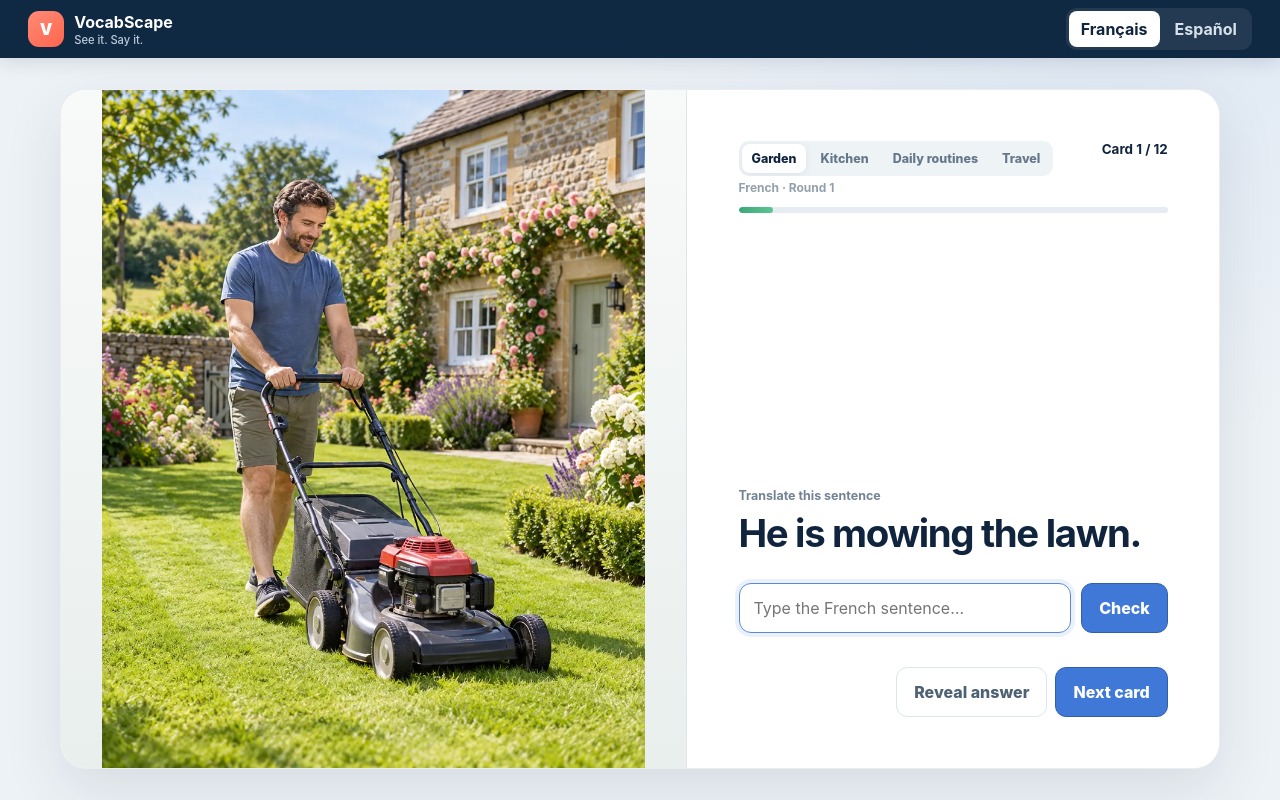
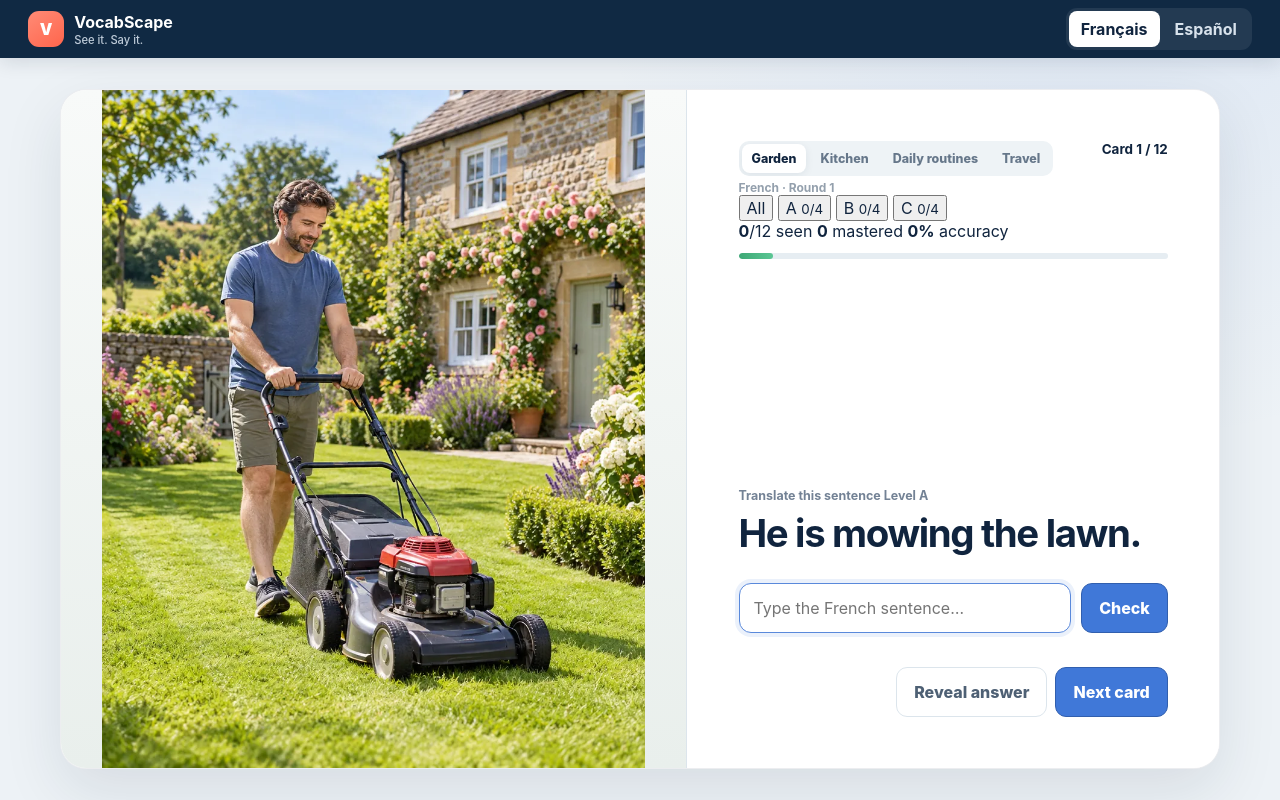
Before and after one commit to pelld/VocabScape, a Svelte app: page / in a window 1280 px wide. Built offline with nearby package versions, Linux system fonts and the light colour scheme.

Commit message:
Add progress tracking and A B C level filtering

```diff
--- a/src/App.svelte
+++ b/src/App.svelte
@@ -3,6 +3,7 @@
   import { SCENES } from "./data/scenes.js";
 
   type CardState = { correct: number; wrong: number };
+  type Level = "ALL" | "A" | "B" | "C";
 
   const languages: Record<string, any> = LANGUAGES;
   const actionDecks: any[] = SCENES.filter((scene: any) => scene.kind === "action");
@@ -20,6 +21,7 @@
 
   let deckIndex = 0;
   let currentDeck = actionDecks[deckIndex];
+  let selectedLevel: Level = "ALL";
   let currentIndex = 0;
   let queue: number[] = [];
   let position = 1;
@@ -30,12 +32,52 @@
   let answerInput: HTMLInputElement;
 
 
-  $: currentCard = currentDeck.objects[currentIndex];
+  $: filteredCards = cardsForLevel(currentDeck, selectedLevel);
+  $: currentCard = filteredCards[currentIndex] ?? filteredCards[0];
   $: currentTerm = currentCard.terms[language];
-  $: roundProgress = Math.round((position / currentDeck.objects.length) * 100);
+  $: roundProgress = Math.round((position / filteredCards.length) * 100);
+  $: deckStats = progressForCards(currentDeck.objects);
+  $: levelStats = {
+    A: progressForCards(cardsForLevel(currentDeck, "A")),
+    B: progressForCards(cardsForLevel(currentDeck, "B")),
+    C: progressForCards(cardsForLevel(currentDeck, "C"))
+  };
 
   const asset = (file: string) =>
     file.startsWith("http") ? file : `${import.meta.env.BASE_URL}${currentDeck.id}/${file}`;
+
+  function cardsForLevel(deck: any, level: Level) {
+    return level === "ALL" ? deck.objects : deck.objects.filter((card: any) => card.level === level);
+  }
+
+  function isMastered(card: any) {
+    const state = stateFor(card);
+    const attempts = state.correct + state.wrong;
+    return state.correct >= 2 && attempts > 0 && state.correct / attempts >= 0.67;
+  }
+
+  function progressForCards(cards: any[]) {
+    let seen = 0;
+    let mastered = 0;
+    let correct = 0;
+    let attempts = 0;
+
+    for (const card of cards) {
+      const state = stateFor(card);
+      const cardAttempts = state.correct + state.wrong;
+      if (cardAttempts > 0) seen += 1;
+      if (isMastered(card)) mastered += 1;
+      correct += state.correct;
+      attempts += cardAttempts;
+    }
+
+    return {
+      total: cards.length,
+      seen,
+      mastered,
+      accuracy: attempts ? Math.round((correct / attempts) * 100) : 0
+    };
+  }
 
   function normalise(value: string) {
     return value
@@ -82,7 +124,8 @@
   }
 
   function resetDeck() {
-    const order = shuffledIndices(currentDeck.objects.length);
+    const cards = cardsForLevel(currentDeck, selectedLevel);
+    const order = shuffledIndices(cards.length);
     currentIndex = order.shift() ?? 0;
     queue = order;
     position = 1;
@@ -95,8 +138,10 @@
   }
 
   function nextCard() {
+    const cards = cardsForLevel(currentDeck, selectedLevel);
+
     if (queue.length === 0) {
-      queue = shuffledIndices(currentDeck.objects.length, currentIndex);
+      queue = shuffledIndices(cards.length, currentIndex);
       position = 0;
       round += 1;
     }
@@ -159,6 +204,11 @@
     resetDeck();
   }
 
+  function switchLevel(level: Level) {
+    selectedLevel = level;
+    resetDeck();
+  }
+
   resetDeck();
 </script>
 
@@ -206,17 +256,38 @@
                 </button>
               {/each}
             </div>
-            <strong>Card {position} / {currentDeck.objects.length}</strong>
+            <strong>Card {position} / {filteredCards.length}</strong>
           </div>
 
-          <span class="round-label">{languages[language].name} · Round {round}</span>
+          <div class="study-toolbar">
+            <span class="round-label">{languages[language].name} · Round {round}</span>
+
+            <div class="level-switcher" aria-label="Difficulty level">
+              <button class:active={selectedLevel === "ALL"} onclick={() => switchLevel("ALL")}>All</button>
+              <button class:active={selectedLevel === "A"} onclick={() => switchLevel("A")} title="Level A · Easy">
+                A <small>{levelStats.A.mastered}/{levelStats.A.total}</small>
+              </button>
+              <button class:active={selectedLevel === "B"} onclick={() => switchLevel("B")} title="Level B · Medium">
+                B <small>{levelStats.B.mastered}/{levelStats.B.total}</small>
+              </button>
+              <button class:active={selectedLevel === "C"} onclick={() => switchLevel("C")} title="Level C · Hard">
+                C <small>{levelStats.C.mastered}/{levelStats.C.total}</small>
+              </button>
+            </div>
+          </div>
+
+          <div class="progress-summary" aria-label="Learning progress">
+            <span><strong>{deckStats.seen}</strong>/{deckStats.total} seen</span>
+            <span><strong>{deckStats.mastered}</strong> mastered</span>
+            <span><strong>{deckStats.accuracy}%</strong> accuracy</span>
+          </div>
 
           <div class="card-progress" aria-hidden="true">
             <div class="card-progress-fill" style={`width:${roundProgress}%`}></div>
           </div>
 
           <div class="card-prompt">
-            <span class="prompt-label">Translate this sentence</span>
+            <span class="prompt-label">Translate this sentence <b class="level-badge">Level {currentCard.level ?? "A"}</b></span>
             <h1>{currentCard.concept}</h1>
           </div>
 
```
